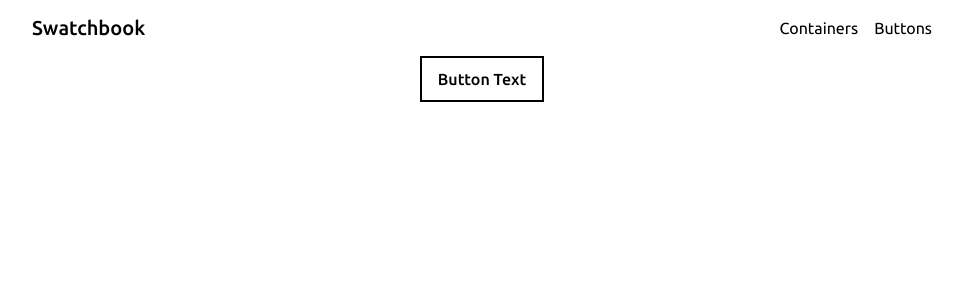
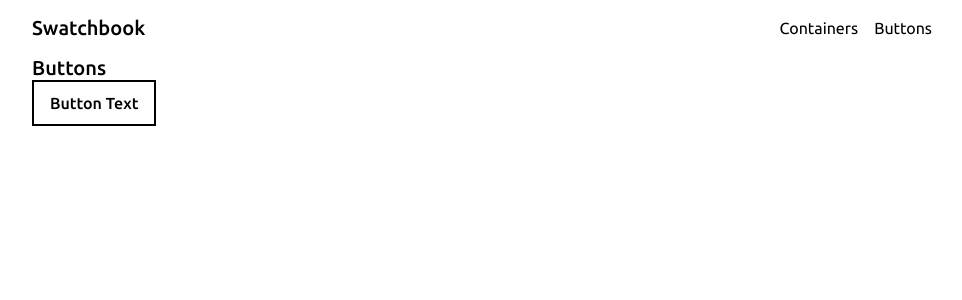
Before and after one commit to asherman-ca/sandbox, a React (Create React App) app: page /buttons in a window 1280 px wide. Shown: the top 300 px of the page, without its empty margins (158-1120 px from the left). Built offline with nearby package versions, Linux system fonts and the light colour scheme.

Commit message:
reset cleanup

```diff
--- a/src/index.css
+++ b/src/index.css
@@ -5,18 +5,27 @@
 
 body {
 	margin: 0;
+	font-family: 'Ubuntu', sans-serif;
 	-webkit-font-smoothing: antialiased;
 	-moz-osx-font-smoothing: grayscale;
 }
 
-* {
-	font-family: 'Ubuntu', sans-serif;
+*,
+*::before,
+*::after {
 	box-sizing: border-box;
 }
 
 a {
 	text-decoration: initial;
 	color: initial;
+}
+
+select,
+input,
+button,
+textarea {
+	font: inherit;
 }
 
 :root {
--- a/src/pages/Buttons.jsx
+++ b/src/pages/Buttons.jsx
@@ -5,6 +5,7 @@ const Buttons = () => {
 		<div className='container'>
 			<div className='buttons'>
 				<div className='section'>
+					<div className='title'>Buttons</div>
 					<SlideButton>Button Text</SlideButton>
 				</div>
 			</div>
--- a/src/styles/Buttons.css
+++ b/src/styles/Buttons.css
@@ -4,13 +4,18 @@
 	margin: 0 auto;
 
 	display: flex;
-	justify-content: center;
-	align-items: flex-start;
+	/* justify-content: center; */
+	/* align-items: flex-start; */
 }
 
 .buttons .section {
-	display: flex;
-	flex-direction: column;
+	/* display: flex; */
+	/* flex-direction: column; */
+}
+
+.buttons .title {
+	font-size: 1.25rem;
+	font-weight: 500;
 }
 
 .button {
```
